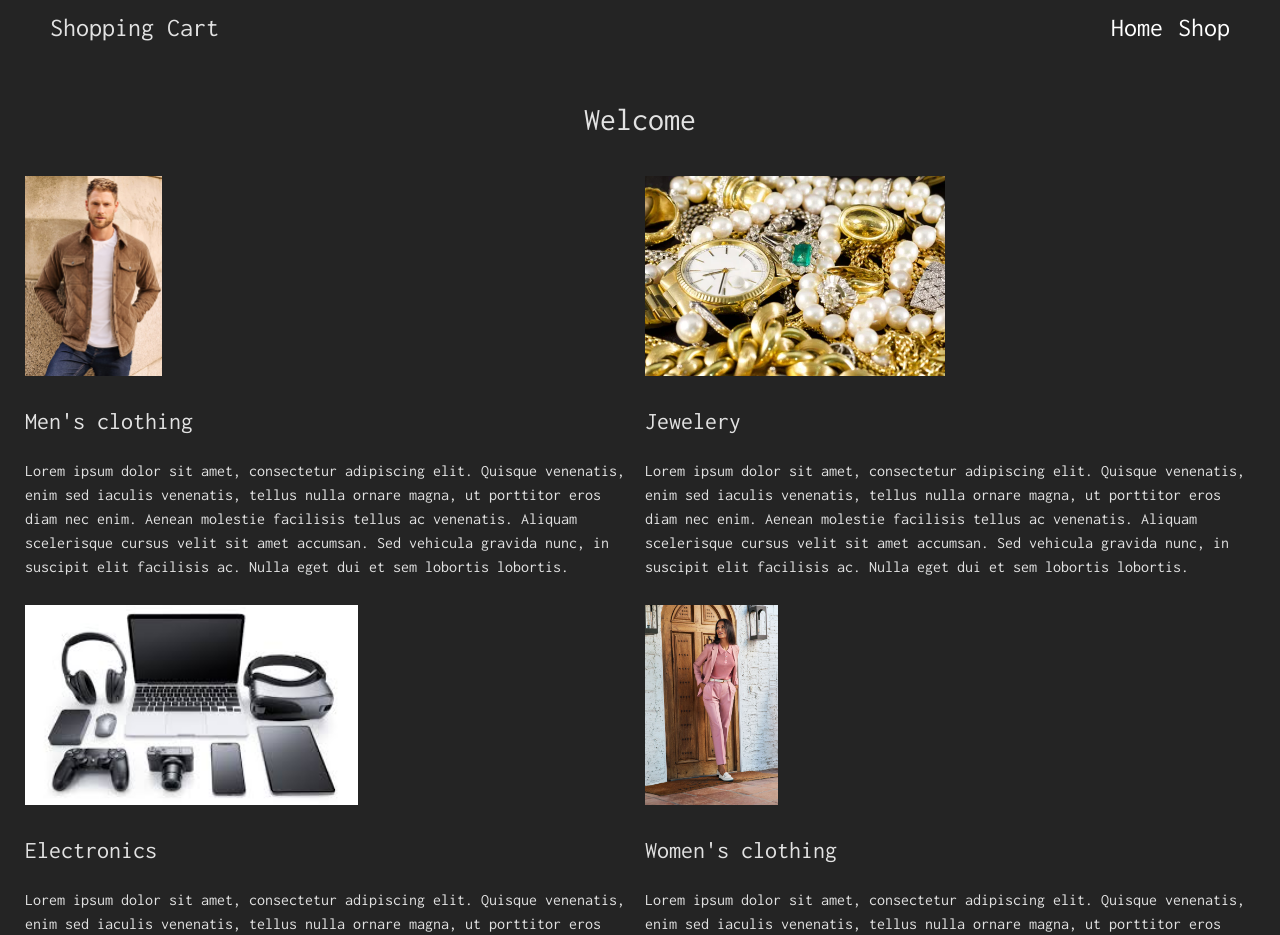
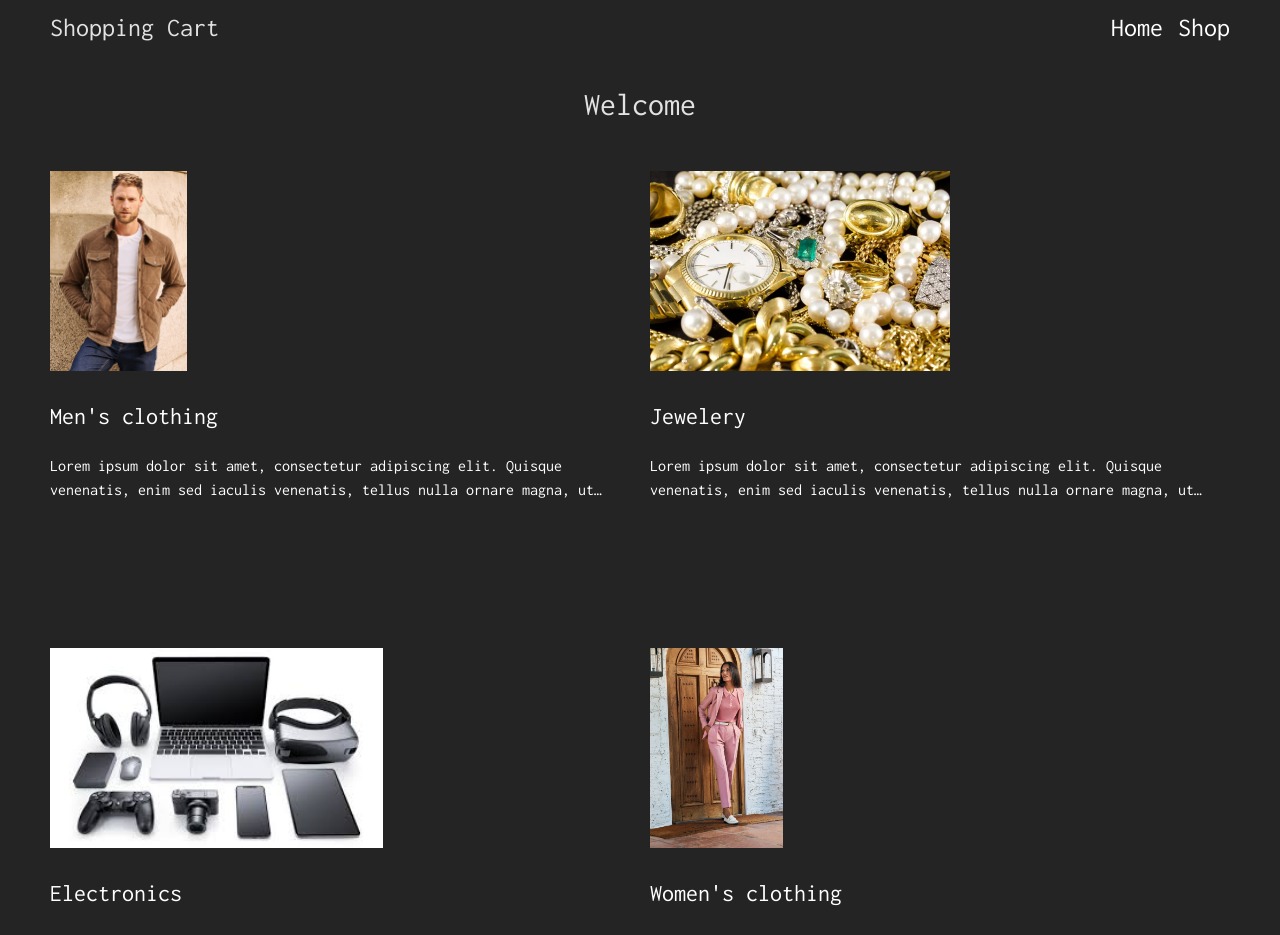
Before and after one commit to Bengoro1/shopping-cart, a React (Vite) app: page / in a window 1280 px wide. Shown: the top 935 px of the page. Built offline with nearby package versions, Linux system fonts and the light colour scheme.

Commit message:
expand category text onHover in App

```diff
--- a/src/App.css
+++ b/src/App.css
@@ -6,10 +6,31 @@
   display: grid;
   grid-template-columns: 1fr 1fr;
   justify-items: center;
-  padding: 25px;
-  gap: 10px;
+  padding: 10px 50px;
+  gap: 20px;
 }
 
 #welcome {
   grid-column: 1/3;
 }
+
+.card p {
+  overflow: hidden;
+  text-overflow: ellipsis;
+  display: -webkit-box;
+  -webkit-box-orient: vertical;
+  -webkit-line-clamp: 2;
+}
+
+.card {
+  margin-bottom: 110px;
+  cursor: pointer;
+}
+
+.card:hover {
+  margin-bottom: 0;
+}
+
+.card:hover p {
+  overflow: visible;
+}
--- a/src/App.jsx
+++ b/src/App.jsx
@@ -8,10 +8,17 @@ import womenClothing from './assets/Tom-James-Spring-2024-Women-1.jpg';
 function App() {
   const randomText = 'Lorem ipsum dolor sit amet, consectetur adipiscing elit. Quisque venenatis, enim sed iaculis venenatis, tellus nulla ornare magna, ut porttitor eros diam nec enim. Aenean molestie facilisis tellus ac venenatis. Aliquam scelerisque cursus velit sit amet accumsan. Sed vehicula gravida nunc, in suscipit elit facilisis ac. Nulla eget dui et sem lobortis lobortis.'
 
-  function Category() {
-    // div category with ellipsis onMouseEnter expand onMouseLeave downscale
-    // onClick access Shop with clicked category
-  }
+  const categories = [{ url: menClothing, name: 'men\'s clothing'}, { url: jewelery , name: 'jewelery'}, { url: electronics, name: 'electronics'}, { url: womenClothing, name: 'women\'s clothing'}];
+
+  function Category({category}) {
+    return (
+      <Link to='shop' state={{categoryName: category.name}} className='card'>
+        <img src={category.url} alt={category.name.charAt(0).toUpperCase() + category.name.slice(1)} />
+        <h2>{category.name.charAt(0).toUpperCase() + category.name.slice(1)}</h2>
+        <p>{randomText}</p>
+      </Link>
+    );
+  };
 
   return (
     <>
@@ -19,34 +26,15 @@ function App() {
         Shopping Cart
         <div className='links'>
           <Link to='/'>Home</Link>
-          <Link to='shop'>Shop</Link>
+          <Link to='shop' state={{categoryName: 'default'}}>Shop</Link>
         </div>
       </div>
       <div className='container'>
         <h1 id='welcome'>Welcome</h1>
-        <div >
-          <img src={menClothing} alt="Men's clothing" />
-          <h2>Men's clothing</h2>
-          <p>{randomText}</p>
-        </div>
-        <div>
-          <img src={jewelery} alt="Jewelery" />
-          <h2>Jewelery</h2>
-          <p>{randomText}</p>
-        </div>
-        <div>
-          <img src={electronics} alt="Electronics" />
-          <h2>Electronics</h2>
-          <p>{randomText}</p>
-        </div>
-        <div>
-          <img src={womenClothing} alt="Women's clothing" />
-          <h2>Women's clothing</h2>
-          <p>{randomText}</p>
-        </div>
+        {categories.map((el, index) => <Category key={index} category={el} />)}
       </div>
     </>
-  )
+  );
 };
 
 export default App;
--- a/src/Shop.jsx
+++ b/src/Shop.jsx
@@ -1,31 +1,37 @@
 import { useEffect, useState } from 'react';
-import { Link } from 'react-router-dom';
+import { Link, useLocation } from 'react-router-dom';
 import Item from './Item';
 
 function Shop() {
   const [cart, setCart] = useState([]);
+  const [items, setItems] = useState();
+  const { state: { categoryName }} = useLocation();
+  const [currentCategory, setCurrentCategory] = useState(categoryName);
+  //map items.category if !include category [...categories, category]
+
+  console.log(currentCategory);
 
   useEffect(() => {
     fetch('https://fakestoreapi.com/products')
       .then((resp) => resp.json())
-      .then((resp) => setCart(resp))
+      .then((resp) => setItems(resp))
       .catch((error) => console.error(error));
   }, []);
 
   return (
     <>
-      {cart && (
+      {items && (
         <>
           <div className='header'>
             Shopping Cart
             <div className='links'>
               <Link to='/'>Home</Link>
-              <Link to='shop'>Shop</Link>
+              <Link to='/shop' state={{categoryName: 'default'}}>Shop</Link>
             </div>
           </div>
           <div className='card-container'>
-            {cart.map((item) => {
-              {console.log(item.category)}
+            {items.map((item) => {
+              {console.log(item)}
               return <Item
                 key={item.id}
                 title={item.title}
--- a/src/main.css
+++ b/src/main.css
@@ -23,7 +23,6 @@ body {
   margin: 0;
   place-items: center;
   min-width: 320px;
-  height: 100%;
 }
 
 #root {
--- a/src/main.jsx
+++ b/src/main.jsx
@@ -23,7 +23,7 @@ const router = createBrowserRouter([
 ReactDOM.createRoot(document.getElementById('root')).render(
   <React.StrictMode>
     <RouterProvider router={router}/>
-    <div className='footer'>
+      <div className='footer'>
         <div className='signature'>
           {`Copyright © Bengoro1 ${new Date().getFullYear()}`}
           <img
```
